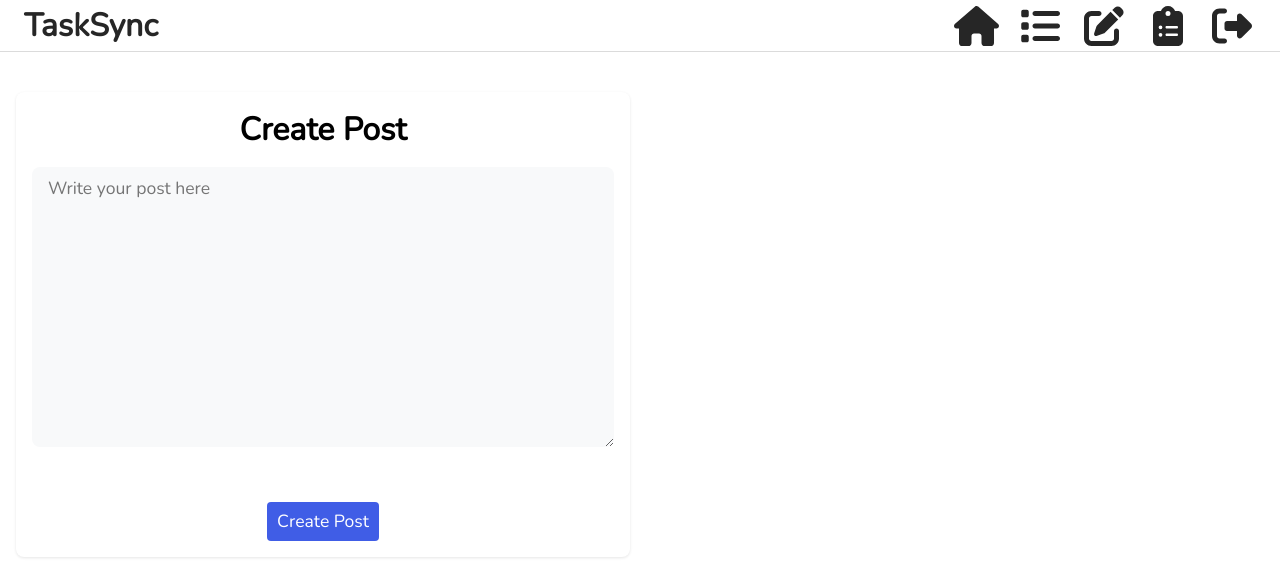
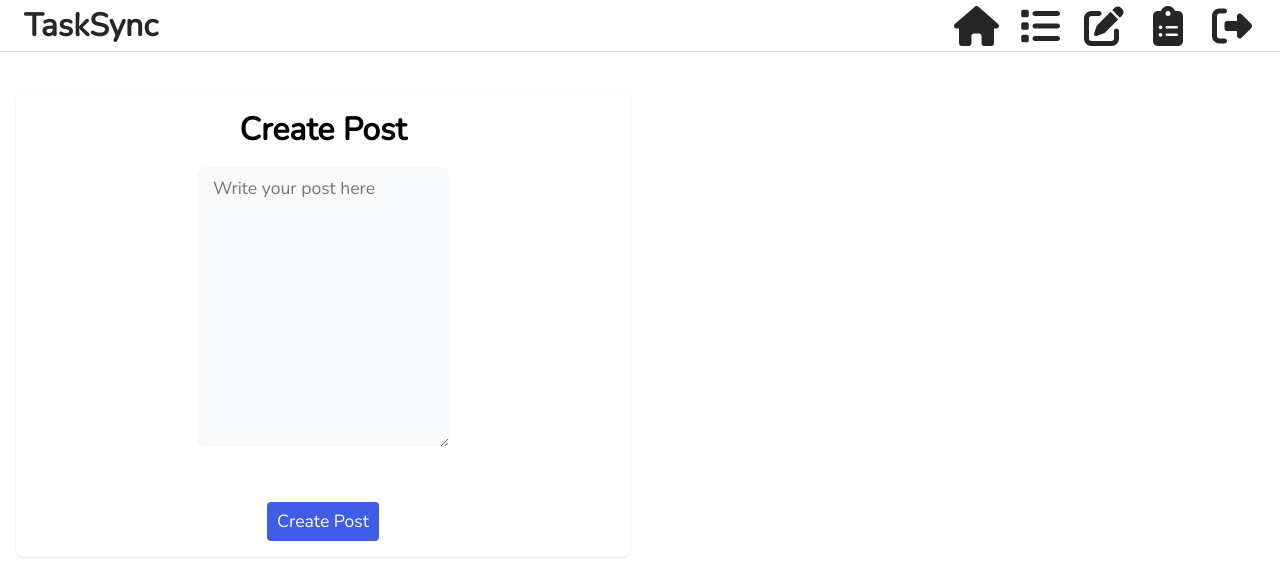
Before and after one commit to urssanjaysingh/TaskSync, a React (Create React App) app: page /dash/create-post in a window 1280 px wide. Shown: the top 580 px of the page. Built offline with nearby package versions, Linux system fonts and the light colour scheme; no server answers.

Commit message:
Deploy Finish

```diff
--- a/src/features/posts/CreatePostPage.js
+++ b/src/features/posts/CreatePostPage.js
@@ -44,7 +44,7 @@ const CreatePostPage = () => {
     return (
         <main className="dash__main">
             <div className="create-post-form" style={{ width: "100%" }}>
-                <div className="form-container">
+                <div className="form-container" style={{ display: "flex", justifyContent: "center", alignItems: "center" }}>
                     <h1 className="text-center" style={{ color: "black" }}>Create Post</h1>
                     <div className="mb-3">
                         <textarea
```
